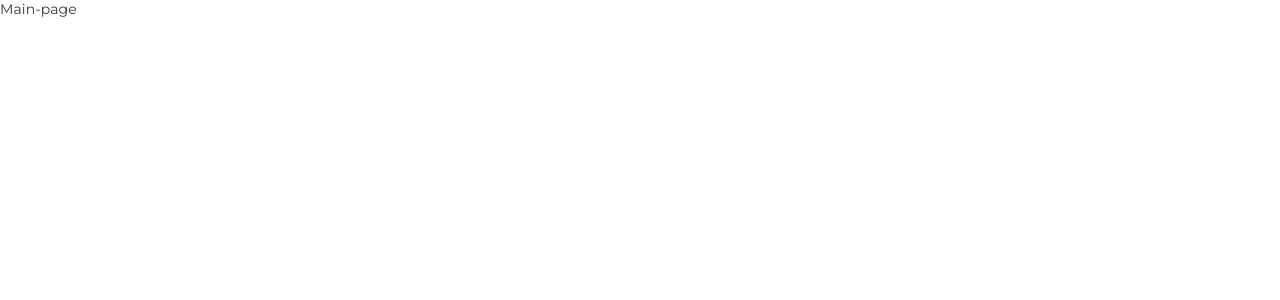
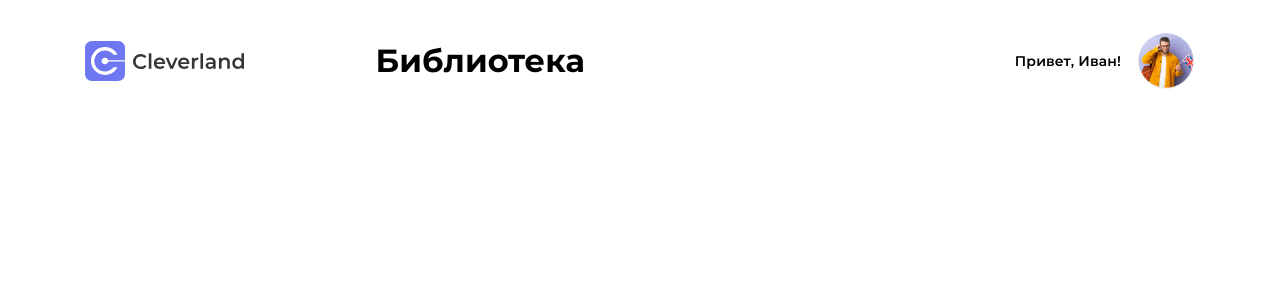
Before and after one commit to Natyes-ops/sprint1-Natyes-ops, a React (Create React App) app: page /#/ in a window 1280 px wide. Shown: the top 300 px of the page. Built offline with nearby package versions, Linux system fonts and the light colour scheme.

Commit message:
feat: add app into main-page

```diff
--- a/src/pages/main/main-page.jsx
+++ b/src/pages/main/main-page.jsx
@@ -1,5 +1,11 @@
+import { App } from '../../components/app';
+
+import './main-page.css';
+
+import logo from '../../components/header/logo.svg';
+
 export const MainPage = () => (
     <section className='main-page'>
-        <div>Main-page</div>
+        <App/>
     </section>
 );
```
